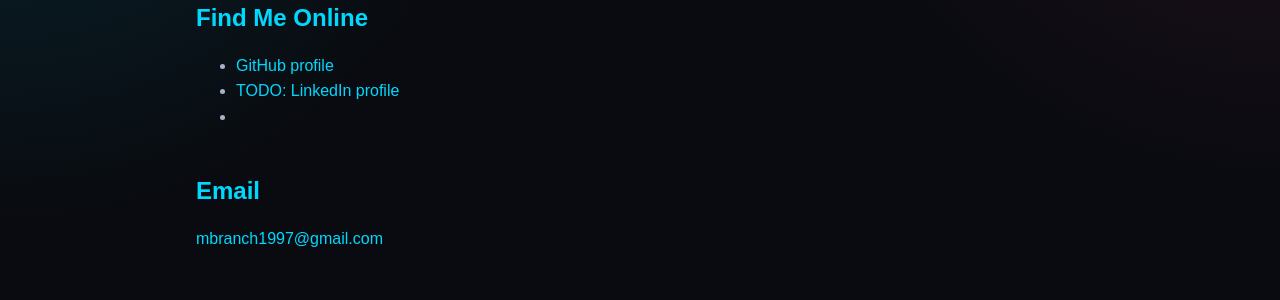
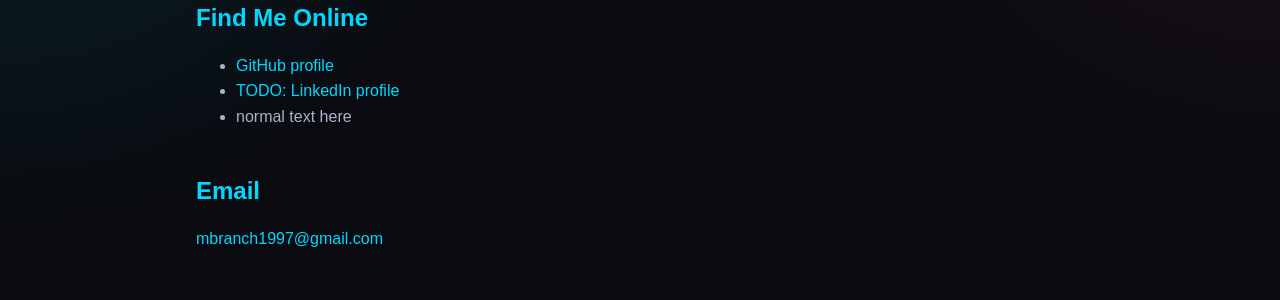
Before and after one commit to michaelbranch-code/Michaels_Portfolio, a Jekyll site: the page built from contact.html, in a window 1280 px wide. Shown: the part 286-586 px from the top of the page. Built offline with Jekyll 4.4.1, drawn with Linux system fonts in a browser that asks for light colours.

Commit message:
Update contact.html

```diff
--- a/contact.html
+++ b/contact.html
@@ -14,7 +14,7 @@ title: Contact
   <ul>
       <li><a href="https://github.com/michaelbranch-code">GitHub profile</a></li>
       <li><a href="#">TODO: LinkedIn profile</a></li>
-      <li><a normal text here</a></li>
+      <li> normal text here</li>
   </ul>
 </section>
 
```
